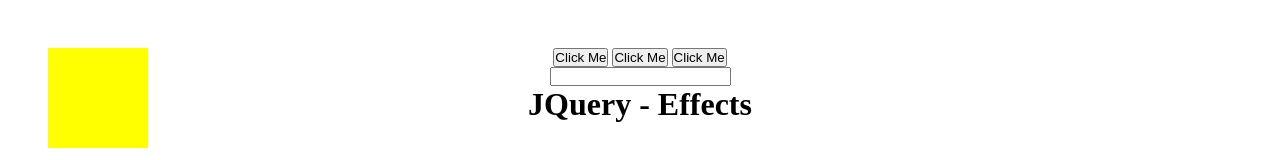
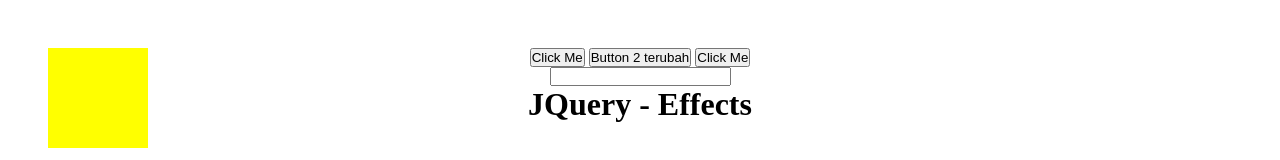
Before and after one commit to JonathanChr11/pert5TPM2023, a plain HTML site: page index.html in a window 1280 px wide. Shown: the top 160 px of the page. Drawn offline with Linux system fonts and the light colour scheme.

Commit message:
fix: change button 2

```diff
--- a/index.html
+++ b/index.html
@@ -26,7 +26,7 @@
             <p>Lorem ipsum dolor sit amet, consectetur adipisicing elit. Incidunt inventore facilis eius obcaecati cupiditate facere mollitia? Iusto, cupiditate! Totam id saepe pariatur nesciunt at. Laborum ipsam quisquam quam maiores molestiae!</p> -->
         </div>
         <button id="btn">Click Me</button>
-        <button id="btn2">Click Me</button>
+        <button id="btn2">Button 2 terubah</button>
         <button id="btn3">Click Me</button>
         <!-- <label for="">Input your name</label>
         <input type="text">
```
